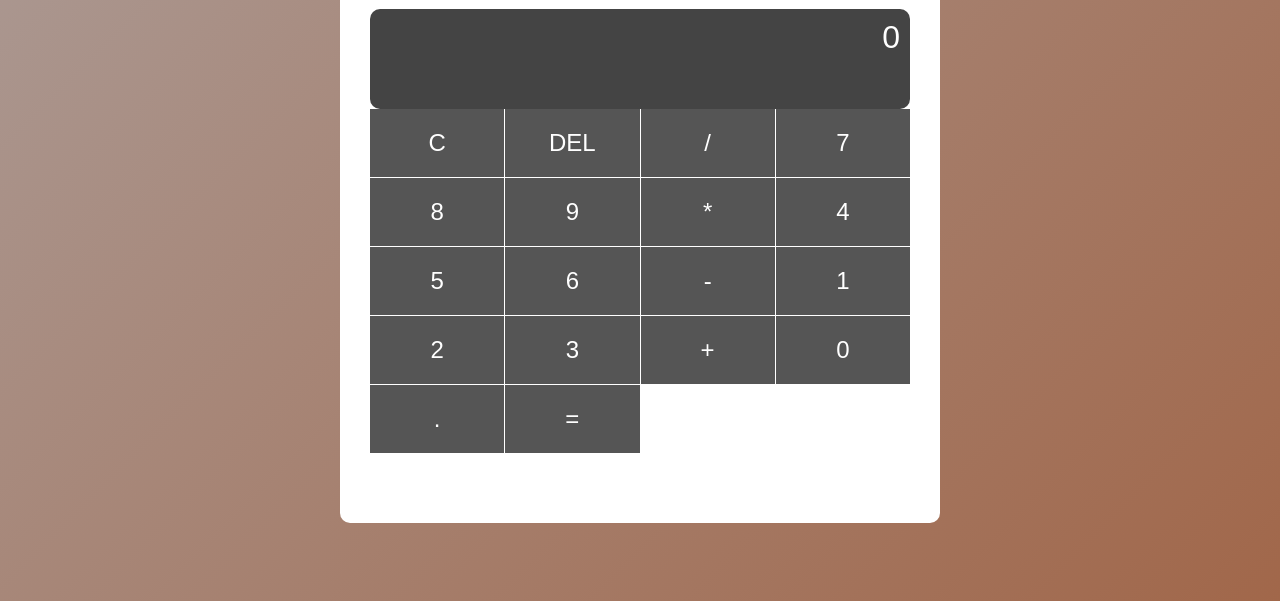
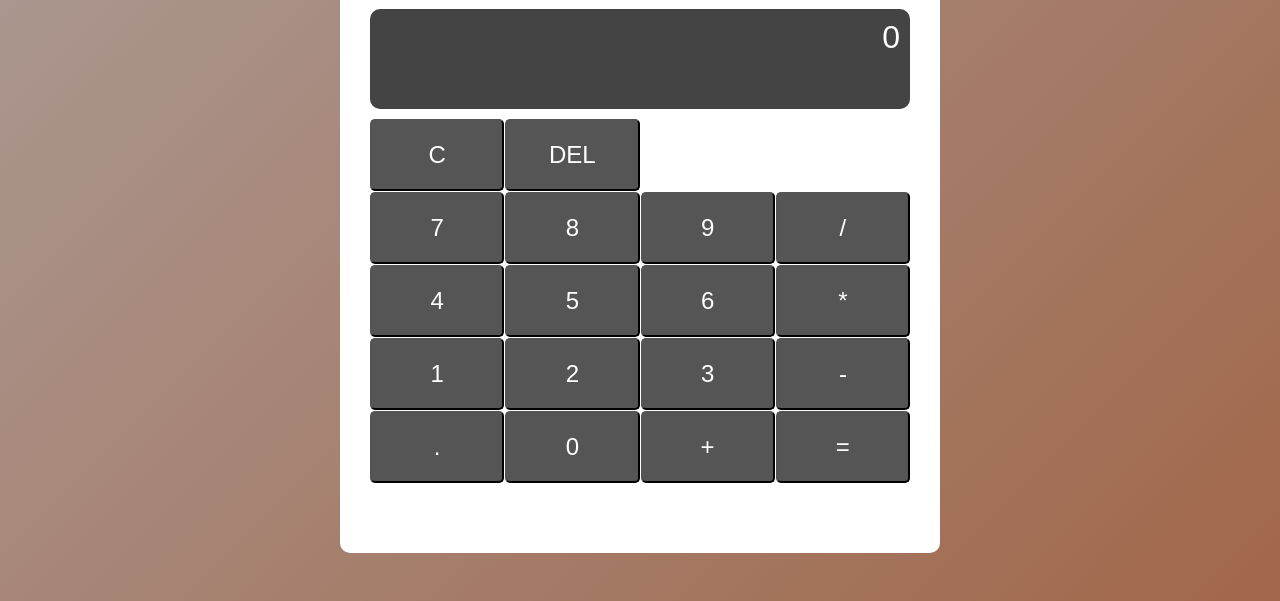
Before and after one commit to wukiwuk/calculator, a plain HTML site: page index.html in a window 1280 px wide. Shown: the part 199-800 px from the top of the page. Drawn offline with Linux system fonts and the light colour scheme.

Commit message:
Positions confusing

```diff
--- a/index.html
+++ b/index.html
@@ -11,24 +11,26 @@
         <div class="calculator">
             <h2>Calculator</h2>
             <div class="display" id="display" >0</div>
-            <div class="buttons">
+            <div class="cdel">
                 <button class="btn" onclick="clearDisplay()">C</button>
                 <button class="btn" onclick="deleteLast()">DEL</button>
-                <button class="btn" onclick="appendOperator('/')">/</button>
+            </div>
+            <div class="buttons">
                 <button class="btn" onclick="appendNumber('7')">7</button>
                 <button class="btn" onclick="appendNumber('8')">8</button>
                 <button class="btn" onclick="appendNumber('9')">9</button>
-                <button class="btn" onclick="appendOperator('*')">*</button>
+                <button class="btn" onclick="appendOperator('/')">/</button>
                 <button class="btn" onclick="appendNumber('4')">4</button>
                 <button class="btn" onclick="appendNumber('5')">5</button>
                 <button class="btn" onclick="appendNumber('6')">6</button>
-                <button class="btn" onclick="appendOperator('-')">-</button>
+                <button class="btn" onclick="appendOperator('*')">*</button>
                 <button class="btn" onclick="appendNumber('1')">1</button>
                 <button class="btn" onclick="appendNumber('2')">2</button>
                 <button class="btn" onclick="appendNumber('3')">3</button>
+                <button class="btn" onclick="appendOperator('-')">-</button>
+                <button class="btn" onclick="appendNumber('.')">.</button>
+                <button class="btn" onclick="appendNumber('0')">0</button>
                 <button class="btn" onclick="appendOperator('+')">+</button>
-                <button class="btn" onclick="appendNumber('0')">0</button>
-                <button class="btn" onclick="appendNumber('.')">.</button>
                 <button class="btn" onclick="calculate()">=</button>
             </div>
         </div>
--- a/styles.css
+++ b/styles.css
@@ -57,19 +57,32 @@ h3 {
     font-size: 15px;
     margin-top:-5px;
 }
-
-.buttons {
+.cdel    {
     display: grid;
     grid-template-columns: repeat(4, 1fr);
     gap: 1px;
+    margin-top: 10px;
+    text-align: right;
+}
+
+.buttons    {
+    display: grid;
+    grid-template-columns: repeat(4, 1fr);
+    gap: 1px;
+    margin-top: 1px;
 }
 
 
 .btn {
     background-color: #555;
     color: white;
-    border: none;
+    border-radius: 5px;
     padding: 20px;
     font-size: 1.5em;
     cursor: pointer;
+
 }
+
+.btn:hover {
+    background-color: #666;
+}
```
